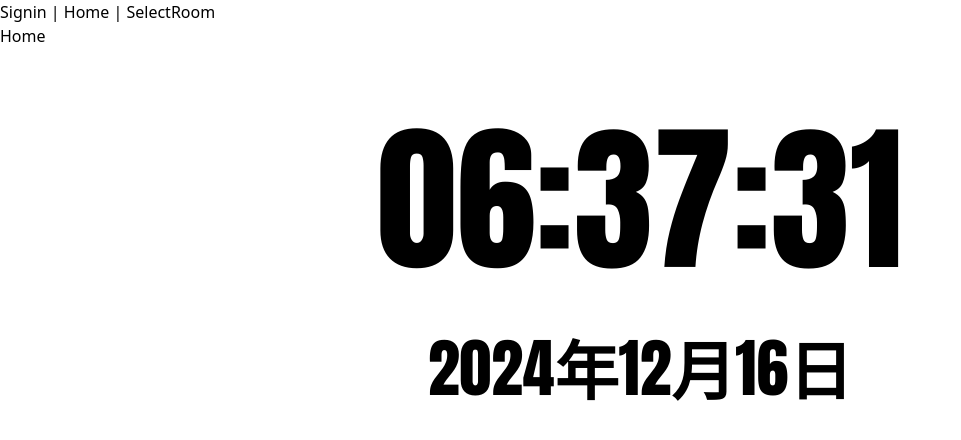
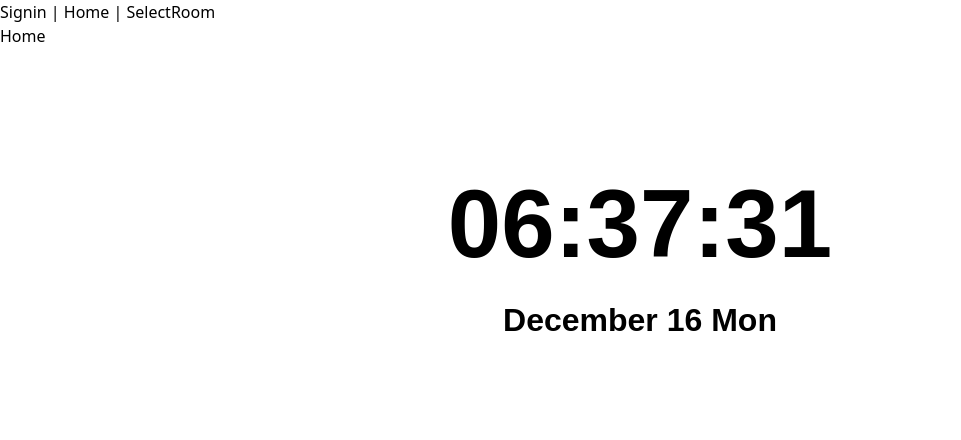
Before and after one commit to Nimono-sleep-well/Kotatsu-Metaverse, a React (Vite) app: page /Home in a window 1280 px wide. Shown: the top 440 px of the page, without its empty margins (0-961 px from the left). Built offline with nearby package versions, Linux system fonts and the light colour scheme.

Commit message:
Changing the date notation and changing the font

```diff
--- a/src/components/Clock.jsx
+++ b/src/components/Clock.jsx
@@ -11,7 +11,10 @@ const Clock = () => {
     }, []);
 
     const year = currentDate.getFullYear();
-    const month = currentDate.getMonth() + 1;
+    const monthNames = ["January", "February", "March", "April", "May", "June", "July", "August", "September", "October", "November", "December"];
+    const dayNames = ["Sun", "Mon", "Tue", "Wed", "Thu", "Fri", "Sat"];
+    const month = monthNames[currentDate.getMonth()];
+    const day = dayNames[currentDate.getDay()]
     const date = currentDate.getDate();
     const hour = currentDate.getHours().toString().padStart(2, "0");
     const minute = currentDate.getMinutes().toString().padStart(2, "0");
@@ -26,11 +29,11 @@ const Clock = () => {
             textAlign: 'center',      // 文字を中央揃え
             flexDirection: 'column'   // 要素を縦方向に並べる
         }}>
-            <p style={{ fontFamily: 'Impact, sans-serif', fontSize: '10em', fontWeight: 'bold' }}>
+            <p style={{ fontFamily: 'Orbitron, sans-serif', fontSize: '6em', fontWeight: 'bold' }}>
                 {hour}:{minute}:{second}
             </p>
-            <p style={{ fontFamily: 'Impact, sans-serif', fontSize: '4em', fontWeight: 'bold' }}>
-                {year}年{month}月{date}日
+            <p style={{ fontFamily: 'Bebas Neue, sans-serif', fontSize: '2em', fontWeight: 'bold' }}>
+                {month} {date} {day}
             </p>
         </div>
     );
```
